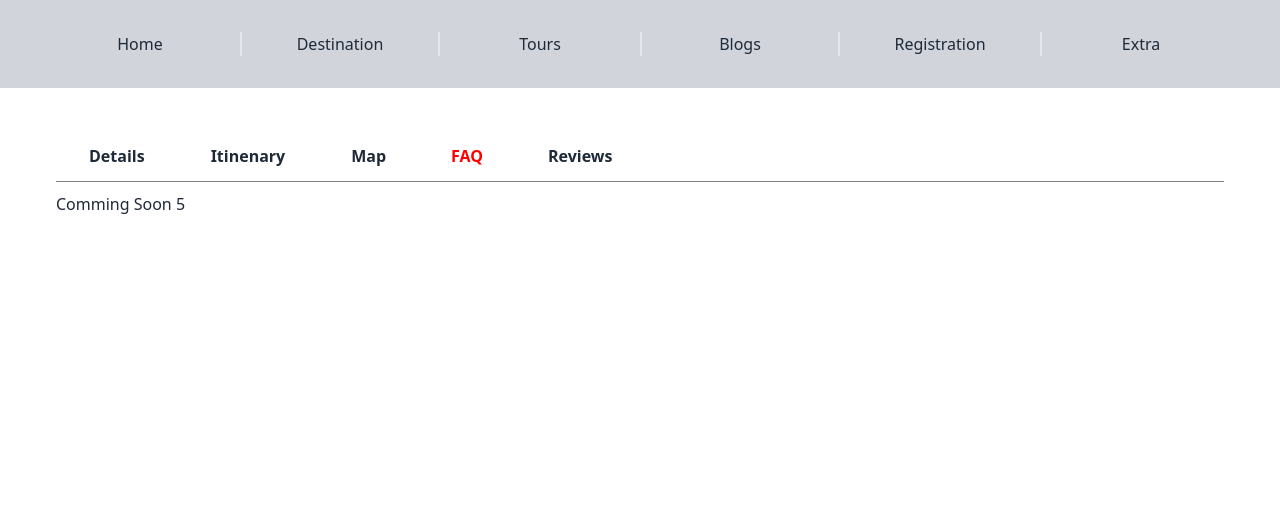
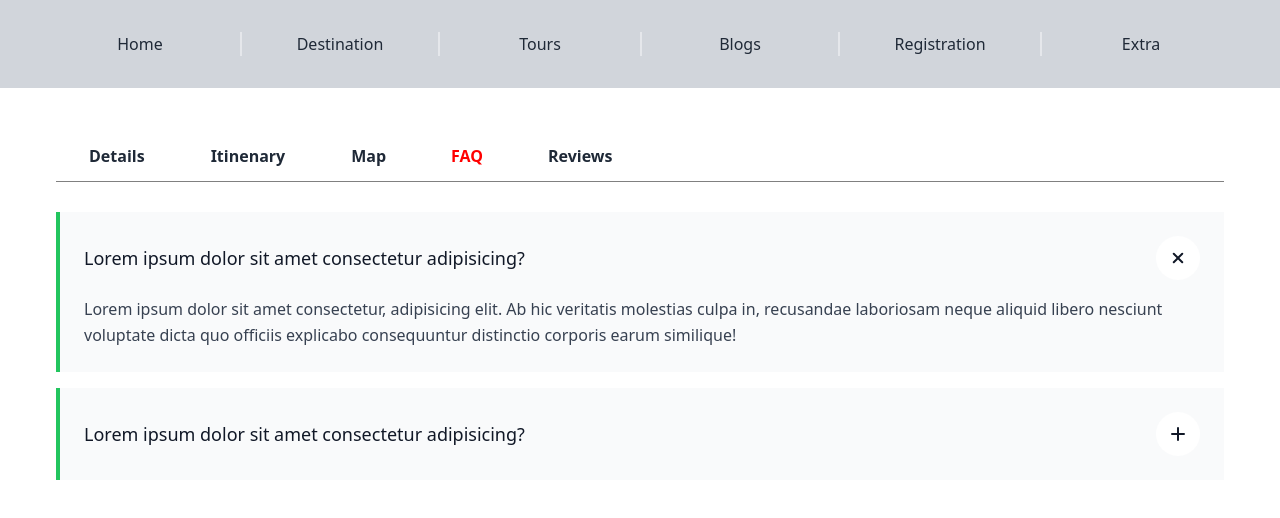
Before and after one commit to Shimul-Zahan/ExploreEase, a React (Vite) app in the folder ExploreEaseFrontent/: page /tour-details in a window 1280 px wide. Both pictures are taken after a click on the button "FAQ". Shown: the top 518 px of the page. Built offline with nearby package versions, Linux system fonts and the light colour scheme.

Commit message:
top destination details page update

```diff
--- a/ExploreEaseFrontent/src/Router/router.jsx
+++ b/ExploreEaseFrontent/src/Router/router.jsx
@@ -7,6 +7,7 @@ import MainLayout from '../Layout/MainLayout';
 import Home from '../pages/Home/Home';
 import TopDestination from '../pages/TopDestination/TopDestination';
 import DestinationDetails from '../pages/TopDestination/DestinationDetails/DestinationDetails';
+import About from '../pages/About/About';
 
 const router = createBrowserRouter([
     {
@@ -17,6 +18,10 @@ const router = createBrowserRouter([
             {
                 path: '/',
                 element: <Home />
+            },
+            {
+                path: '/about',
+                element: <About />
             },
             {
                 path: '/top-destination',
--- /dev/null
+++ b/ExploreEaseFrontent/src/pages/About/About.jsx
@@ -0,0 +1,9 @@
+import React from 'react'
+
+const About = () => {
+  return (
+    <div>About</div>
+  )
+}
+
+export default About
--- a/ExploreEaseFrontent/src/pages/TopDestination/ActiveTabs/ActiveTabs.jsx
+++ b/ExploreEaseFrontent/src/pages/TopDestination/ActiveTabs/ActiveTabs.jsx
@@ -3,6 +3,8 @@ import { Tab, Tabs, TabList, TabPanel } from 'react-tabs';
 import 'react-tabs/style/react-tabs.css';
 import './style.css'
 import TopDestinationDetails from '../TopDestinationDetails/TopDestinationDetails';
+import FAQ from '../TopDestinationDetails/FAQ';
+import Reviews from '../TopDestinationDetails/Reviews/Reviews';
 
 const ActiveTabs = () => {
 
@@ -46,10 +48,14 @@ const ActiveTabs = () => {
                     </div>
                 </TabPanel>
                 <TabPanel>
-                    Comming Soon 5
+                    <div className="py-5">
+                        <FAQ />
+                    </div>
                 </TabPanel>
                 <TabPanel>
-                    Comming Soon 6
+                    <div className="py-5">
+                        <Reviews />
+                    </div>
                 </TabPanel>
             </Tabs>
         </div>
--- /dev/null
+++ b/ExploreEaseFrontent/src/pages/TopDestination/TopDestinationDetails/FAQ.jsx
@@ -0,0 +1,73 @@
+import React from 'react'
+
+const FAQ = () => {
+    return (
+        <div className="space-y-4">
+            <details
+                className="group border-s-4 border-green-500 bg-gray-50 p-6 [&_summary::-webkit-details-marker]:hidden"
+                open
+            >
+                <summary className="flex cursor-pointer items-center justify-between gap-1.5">
+                    <h2 className="text-lg font-medium text-gray-900">
+                        Lorem ipsum dolor sit amet consectetur adipisicing?
+                    </h2>
+
+                    <span className="shrink-0 rounded-full bg-white p-1.5 text-gray-900 sm:p-3">
+                        <svg
+                            xmlns="http://www.w3.org/2000/svg"
+                            className="h-5 w-5 shrink-0 transition duration-300 group-open:-rotate-45"
+                            viewBox="0 0 20 20"
+                            fill="currentColor"
+                        >
+                            <path
+                                fillRule="evenodd"
+                                d="M10 3a1 1 0 011 1v5h5a1 1 0 110 2h-5v5a1 1 0 11-2 0v-5H4a1 1 0 110-2h5V4a1 1 0 011-1z"
+                                clipRule="evenodd"
+                            />
+                        </svg>
+                    </span>
+                </summary>
+
+                <p className="mt-4 leading-relaxed text-gray-700">
+                    Lorem ipsum dolor sit amet consectetur, adipisicing elit. Ab hic veritatis molestias culpa in,
+                    recusandae laboriosam neque aliquid libero nesciunt voluptate dicta quo officiis explicabo
+                    consequuntur distinctio corporis earum similique!
+                </p>
+            </details>
+
+            <details
+                className="group border-s-4 border-green-500 bg-gray-50 p-6 [&_summary::-webkit-details-marker]:hidden"
+            >
+                <summary className="flex cursor-pointer items-center justify-between gap-1.5">
+                    <h2 className="text-lg font-medium text-gray-900">
+                        Lorem ipsum dolor sit amet consectetur adipisicing?
+                    </h2>
+
+                    <span className="shrink-0 rounded-full bg-white p-1.5 text-gray-900 sm:p-3">
+                        <svg
+                            xmlns="http://www.w3.org/2000/svg"
+                            className="h-5 w-5 shrink-0 transition duration-300 group-open:-rotate-45"
+                            viewBox="0 0 20 20"
+                            fill="currentColor"
+                        >
+                            <path
+                                fillRule="evenodd"
+                                d="M10 3a1 1 0 011 1v5h5a1 1 0 110 2h-5v5a1 1 0 11-2 0v-5H4a1 1 0 110-2h5V4a1 1 0 011-1z"
+                                clipRule="evenodd"
+                            />
+                        </svg>
+                    </span>
+                </summary>
+
+                <p className="mt-4 leading-relaxed text-gray-700">
+                    Lorem ipsum dolor sit amet consectetur, adipisicing elit. Ab hic veritatis molestias culpa in,
+                    recusandae laboriosam neque aliquid libero nesciunt voluptate dicta quo officiis explicabo
+                    consequuntur distinctio corporis earum similique!
+                </p>
+            </details>
+        </div>
+
+    )
+}
+
+export default FAQ
--- /dev/null
+++ b/ExploreEaseFrontent/src/pages/TopDestination/TopDestinationDetails/Rating/Ratings.jsx
@@ -0,0 +1,19 @@
+import { Rating } from '@smastrom/react-rating'
+import '@smastrom/react-rating/style.css'
+import { useState } from 'react';
+
+const Ratings = () => {
+
+    const [rating, setRating] = useState(0);
+
+    return (
+        <Rating
+            style={{ maxWidth: 100}}
+            value={rating}
+            onChange={setRating}
+            isRequired
+        />
+    )
+}
+
+export default Ratings
--- /dev/null
+++ b/ExploreEaseFrontent/src/pages/TopDestination/TopDestinationDetails/Reviews/Reviews.jsx
@@ -0,0 +1,62 @@
+import React from 'react'
+import Ratings from '../Rating/Ratings';
+
+const Reviews = () => {
+    return (
+        <div className='grid grid-cols-1 lg:grid-cols-2 gap-10'>
+            <div>
+                <h1 className='text-xl font-medium text-green-400'>Reviews</h1>
+                <p>There are no reviews yet.</p>
+            </div>
+            <div>
+                <h1 className='text-xl font-medium text-green-400'>Be the first to review “Sajek”</h1>
+                <p>Your email address will not be published. Required fields are marked *</p>
+                <div className="flex justify-normal items-center gap-2">
+                    <Ratings />
+                    <p>Your rating *</p>
+                </div>
+                <section className="">
+                    <div className="rounded-lg lg:col-span-3">
+                        <form className="space-y-4">
+                            <div>
+                                <textarea
+                                    className="w-full rounded-lg border-black border-2 p-3 text-sm"
+                                    placeholder="Feedback"
+                                    rows="3"
+                                ></textarea>
+                            </div>
+                            <div className="grid grid-cols-1 lg:grid-cols-2 gap-5">
+                                <div>
+                                    <input
+                                        className="w-full rounded-lg border-black border-2 p-3 text-sm"
+                                        placeholder="Name"
+                                        type="text"
+                                    />
+                                </div>
+
+                                <div>
+                                    <input
+                                        className="w-full rounded-lg border-black border-2 p-3 text-sm"
+                                        placeholder="Email address"
+                                        type="email"
+                                    />
+                                </div>
+                            </div>
+
+                            <div className="w-full text-black border-2 border-black rounded-full ">
+                                <button
+                                    type="submit"
+                                    className="inline-block px-5 py-3 font-medium sm:w-auto"
+                                >
+                                    Submit
+                                </button>
+                            </div>
+                        </form>
+                    </div>
+                </section>
+            </div>
+        </div>
+    )
+}
+
+export default Reviews
--- a/ExploreEaseFrontent/src/pages/TopDestination/TopDestinationDetails/TopDestinationDetails.jsx
+++ b/ExploreEaseFrontent/src/pages/TopDestination/TopDestinationDetails/TopDestinationDetails.jsx
@@ -170,11 +170,19 @@ const TopDestinationDetails = () => {
                         <h1 className='text-2xl font-bold mb-5'>Book With Confidence</h1>
                         <div className='flex justify-start items-center gap-1 mb-2'>
                             <BsTelephoneInbound />
-                            <p>+880 1714760739</p>
+                            <p>Cusomer care available 24/7</p>
                         </div>
-                        <div className='flex justify-start items-center gap-1'>
+                        <div className='flex justify-start items-center gap-1 mb-2'>
                             <IoMdMailOpen />
-                            <p>abc.fu**@gmail.com</p>
+                            <p>Best price guarranty</p>
+                        </div>
+                        <div className='flex justify-start items-center gap-1 mb-2'>
+                            <IoMdMailOpen />
+                            <p>Hand picked tours and activities</p>
+                        </div>
+                        <div className='flex justify-start items-center gap-1 mb-2'>
+                            <IoMdMailOpen />
+                            <p>Free travel insurance</p>
                         </div>
                     </div>
 
```
